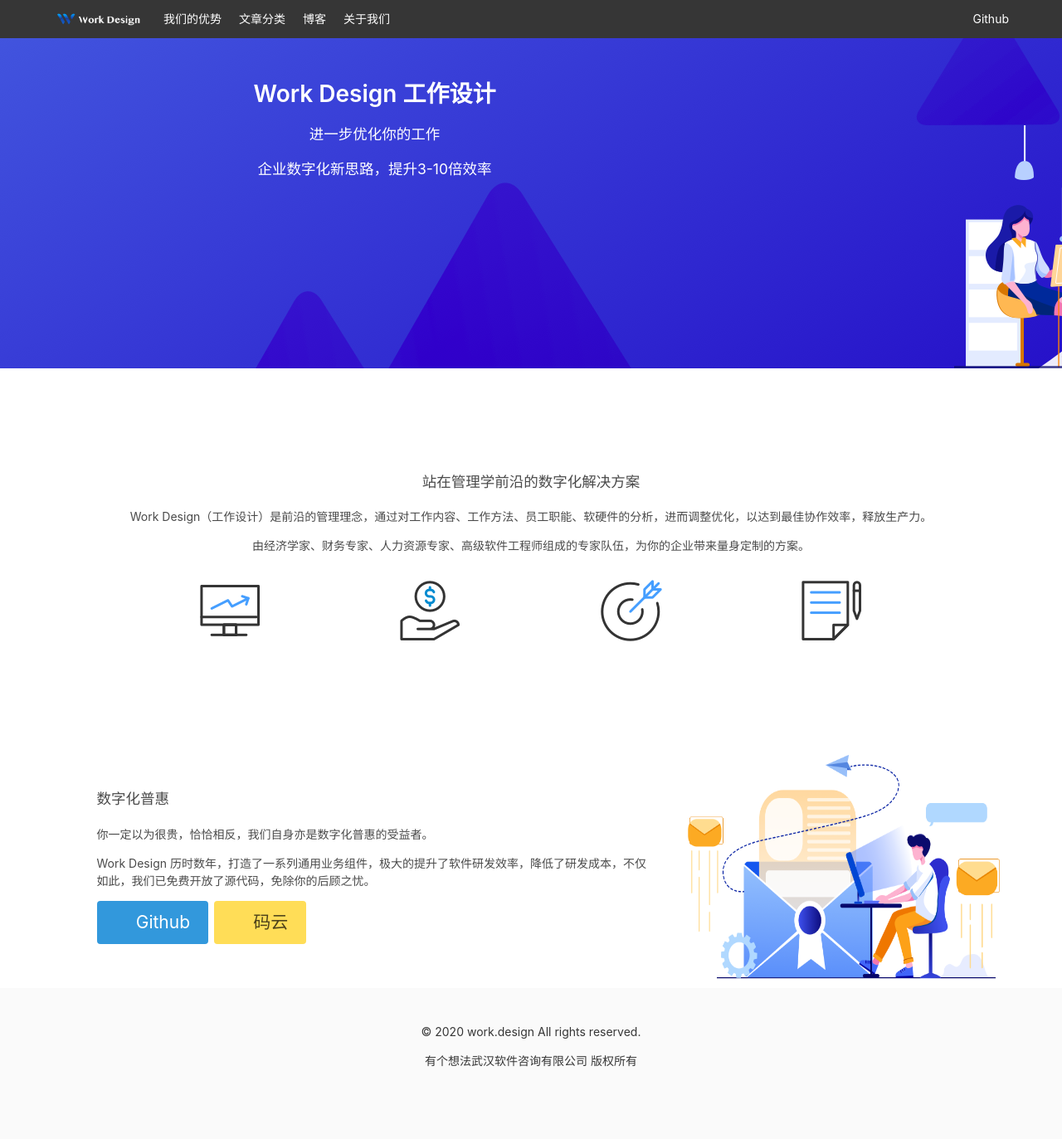
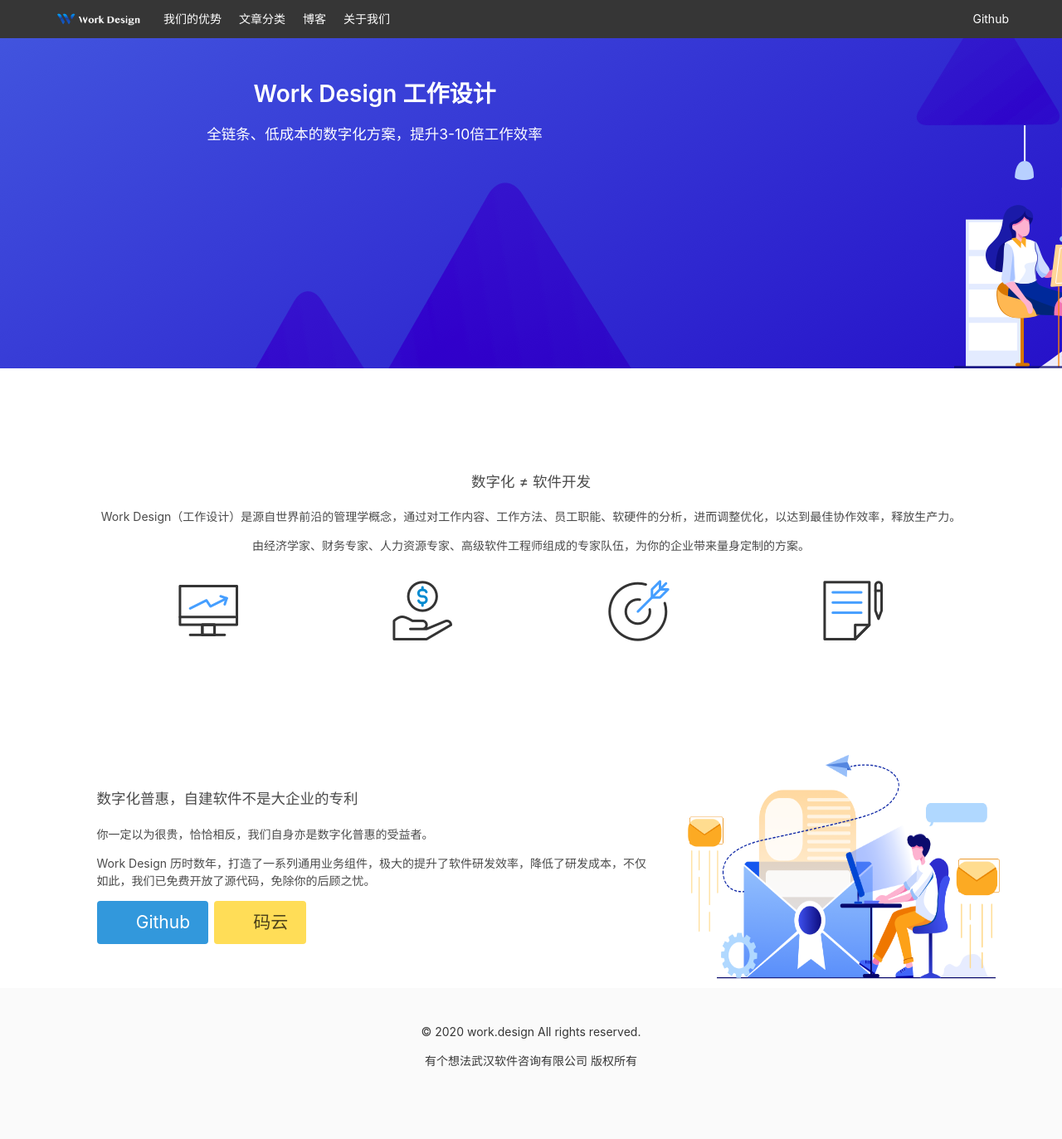
Before and after one commit to yigexiangfa/yigexiangfa.github.io, a Jekyll site: the page built from index.md, in a window 1280 px wide. Shown: the whole page at 83% size. Built offline with Jekyll 4.4.1, drawn with Linux system fonts in a browser that asks for light colours; some web fonts are replaced.

Commit message:
update content

```diff
--- a/_layouts/door.html
+++ b/_layouts/door.html
@@ -7,9 +7,8 @@
     <div class="container tile is-parent">
       <div class="tile is-8 is-vertical has-text-centered" style="align-items: center;">
         <h1 class="title is-spaced has-text-white">Work Design 工作设计</h1>
-        <h2 class="subtitle has-text-white">进一步优化你的工作</h2>
         <a href="/why">
-          <h2 class="subtitle has-text-white">企业数字化新思路，提升3-10倍效率</h2>
+          <h2 class="subtitle has-text-white">全链条、低成本的数字化方案，提升3-10倍工作效率</h2>
         </a>
       </div>
       <div class="tile is-4"></div>
@@ -18,9 +17,9 @@
 </section>
 <section class="hero is-medium">
   <div class="hero-body container">
-    <h3 class="subtitle has-text-centered">站在管理学前沿的数字化解决方案</h3>
+    <h3 class="subtitle has-text-centered">数字化 ≠ 软件开发</h3>
     <div class="content has-text-centered">
-      <p>Work Design（工作设计）是前沿的管理理念，通过对工作内容、工作方法、员工职能、软硬件的分析，进而调整优化，以达到最佳协作效率，释放生产力。</p>
+      <p>Work Design（工作设计）是源自世界前沿的管理学概念，通过对工作内容、工作方法、员工职能、软硬件的分析，进而调整优化，以达到最佳协作效率，释放生产力。</p>
       <p>由经济学家、财务专家、人力资源专家、高级软件工程师组成的专家队伍，为你的企业带来量身定制的方案。</p>
     </div>
     <div class="level container" style="margin-top: 30px;">
@@ -34,7 +33,7 @@
 <section class="hero is-medium">
   <div class="container tile is-parent">
     <div class="tile is-vertical is-8" style="padding: 3rem;">
-      <h3 class="subtitle">数字化普惠</h3>
+      <h3 class="subtitle">数字化普惠，自建软件不是大企业的专利</h3>
       <div class="content">
         <p>你一定以为很贵，恰恰相反，我们自身亦是数字化普惠的受益者。</p>
         <p>Work Design 历时数年，打造了一系列通用业务组件，极大的提升了软件研发效率，降低了研发成本，不仅如此，我们已免费开放了源代码，免除你的后顾之忧。</p>
```
